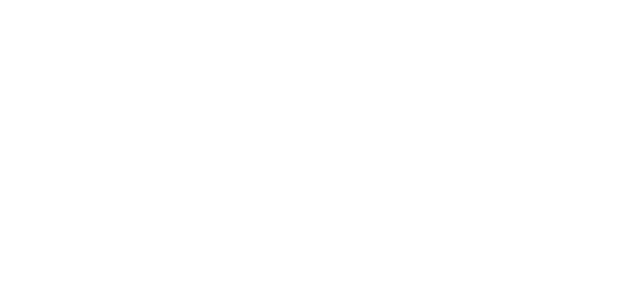
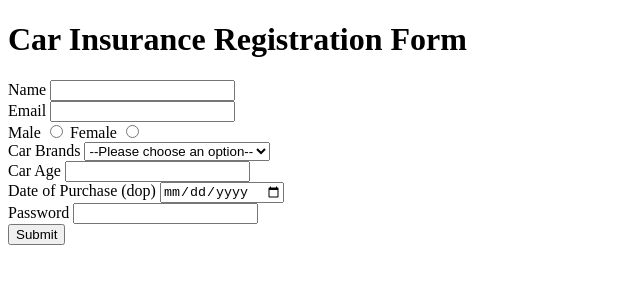
Before and after one commit to acciojob/car-insurance-form-unmeshbari30, a website: page main.html in a window 1280 px wide. Shown: the whole page, without its empty margins (0-640 px from the left). Drawn offline with Linux system fonts and the light colour scheme.

Commit message:
created a submission

```diff
--- a/main.html
+++ b/main.html
@@ -4,9 +4,48 @@
 
 <head>
 	<link rel="stylesheet" href="styles.css">
+	<title>Car Insurance Registration Form</title>
 </head>
 
 <body>
+	<h1>Car Insurance Registration Form</h1>
+
+	<form method="post" action="">
+		<label for="name">Name</label>
+	<input type="text" id="name" required><br>
+
+	<label for="email">Email</label>
+	<input type="email" id="email" required><br>
+
+	<label for="male">Male</label>
+	<input type="radio" name="gender" id="male" required>
+	<label for="female">Female</label>
+	<input type="radio" id="female" name="gender" required><br>
+
+	<label for="cars">Car Brands</label>
+	<select id="cars">
+		<option selected disabled>--Please choose an option--</option>
+		<option>BMW</option>
+		<option>Audi</option>
+		<option>Mercedez</option>
+
+	</select><br>
+
+	<label for="carage">Car Age</label>
+	<input type="number" id="carage" required><br>
+
+	<label for="dop">Date of Purchase (dop)</label>
+	<input type="date" id="dop" required><br>
+
+	<label for="password">Password</label>
+	<input type="password" id="password" required><br>
+
+	<button type="submit">Submit</button>
+
+
+	</form>
+
+
 	<!-- the entire body must be written by student -->
     <script type="text/javascript" src="./script.js">
 </script>
```
